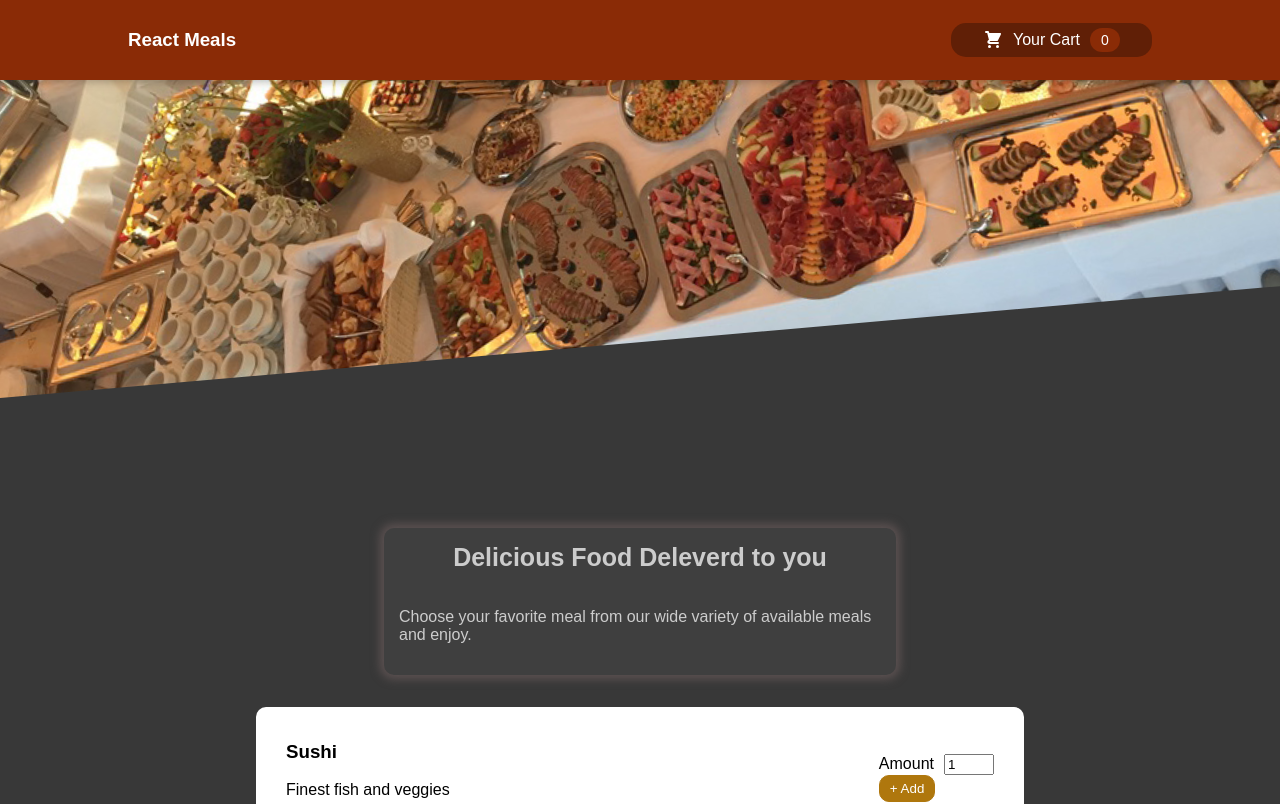
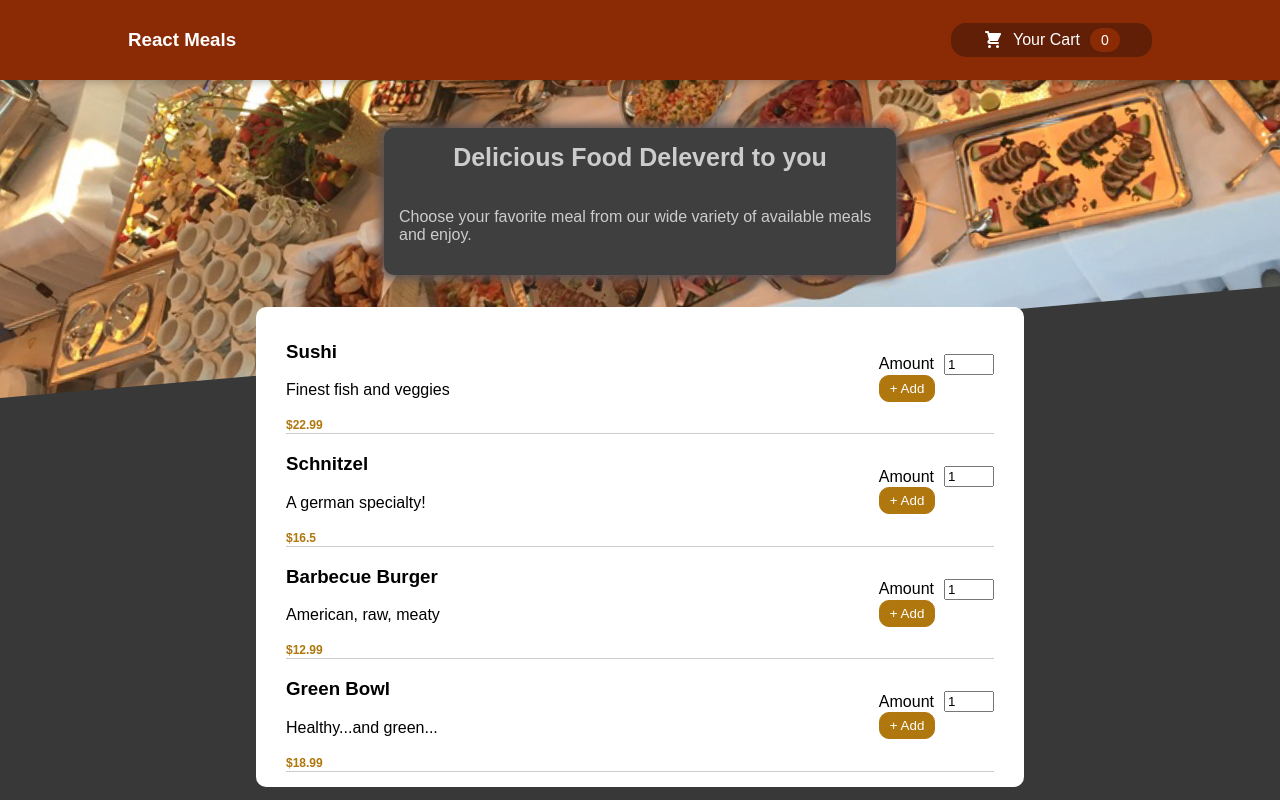
Before and after one commit to shrujan/React-Basic---UserComponent, a React (Create React App) app: page /react-menu in a window 1280 px wide. Shown: the top 804 px of the page. Built offline with nearby package versions, Linux system fonts and the light colour scheme.

Commit message:
css fixes

```diff
--- a/src/components/Exercice-2-React-Menu/CartDetailsModal/CartDetailsModal.module.scss
+++ b/src/components/Exercice-2-React-Menu/CartDetailsModal/CartDetailsModal.module.scss
@@ -31,7 +31,9 @@ section.cart-details {
       > div {
         display: flex;
         flex-direction: column;
+        align-items: flex-start;
         gap: 10px;
+
         > h3 {
           margin: 0px;
         }
--- a/src/components/Exercice-2-React-Menu/Header/Header.module.scss
+++ b/src/components/Exercice-2-React-Menu/Header/Header.module.scss
@@ -17,6 +17,7 @@
 }
 
 .main-image {
+  position: absolute;
   width: 100%;
   height: 25rem;
   z-index: 0;
--- a/src/components/Exercice-2-React-Menu/Header/Header.tsx
+++ b/src/components/Exercice-2-React-Menu/Header/Header.tsx
@@ -10,7 +10,7 @@ export const Header = () => {
         <Cart></Cart>
       </header>
       <div className={ styles['main-image'] }>
-        <img src={ mealsImg } />
+        <img src={ mealsImg } alt='A delecious meal!' />
       </div>
     </>
 
--- a/src/components/Exercice-2-React-Menu/Home.module.scss
+++ b/src/components/Exercice-2-React-Menu/Home.module.scss
@@ -1,8 +1,9 @@
 @import './Common/common';
 
 main.menu-main {
-  height: 100%;
+  height: 100vh;
   width: 100vw;
+  overflow: scroll;
   background-color: $colorBrownDark2;
   > section.menu-items {
     display: flex;
@@ -11,6 +12,6 @@ main.menu-main {
     flex-direction: column;
     position: relative;
     top: 8rem;
-    background-color: $colorBrownDark2;
+    // background-color: $colorBrownDark2;
   }
 }
```
